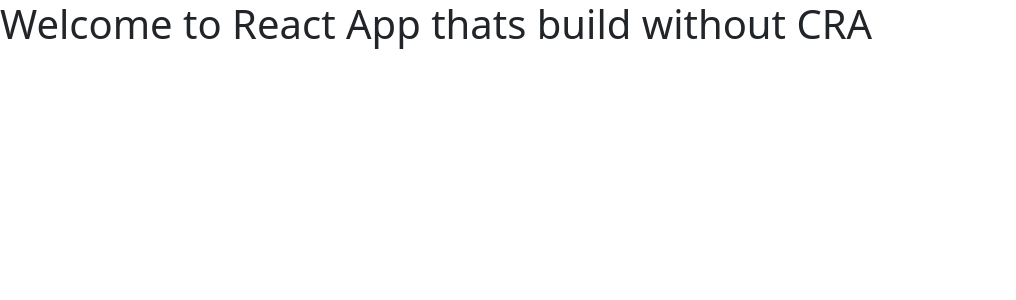
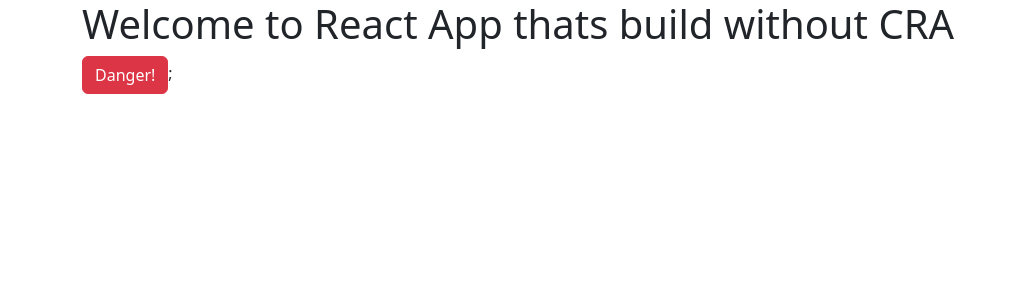
Before and after one commit to morels/react-no-CRA, a React app: page / in a window 1280 px wide. Shown: the top 300 px of the page, without its empty margins (0-1016 px from the left). Built offline with nearby package versions, Linux system fonts and the light colour scheme.

Commit message:
feat: add BaseLayout component

```diff
--- a/src/App.tsx
+++ b/src/App.tsx
@@ -1,11 +1,13 @@
 import React from "react";
 import "./global.scss";
+import { Button } from 'reactstrap';
+import { BaseLayout } from "./components/BaseLayout";
 
-const App = () =>{
+const App = () => {
     return (
-        <h1>
-            Welcome to React App thats build without CRA
-        </h1>
+        <BaseLayout title="Welcome to React App thats build without CRA">
+            <Button color="danger">Danger!</Button>;
+        </BaseLayout>
     )
 }
 
--- /dev/null
+++ b/src/components/BaseLayout/base-layout.tsx
@@ -0,0 +1,23 @@
+import React, { PropsWithChildren } from 'react';
+import { Col, Container, Row } from 'reactstrap';
+
+type Props = {
+  title: string;
+}
+
+const BaseLayout = ({title, children}: PropsWithChildren<Props>) => (
+  <Container>
+    <Row>
+      <Col>
+        <h1>{title}</h1>
+      </Col>
+    </Row>
+    <Row>
+      <Col>
+        {children}
+      </Col>
+    </Row>
+  </Container>
+);
+
+export { BaseLayout };
--- /dev/null
+++ b/src/components/BaseLayout/index.ts
@@ -0,0 +1 @@
+export { BaseLayout } from './base-layout';
```
